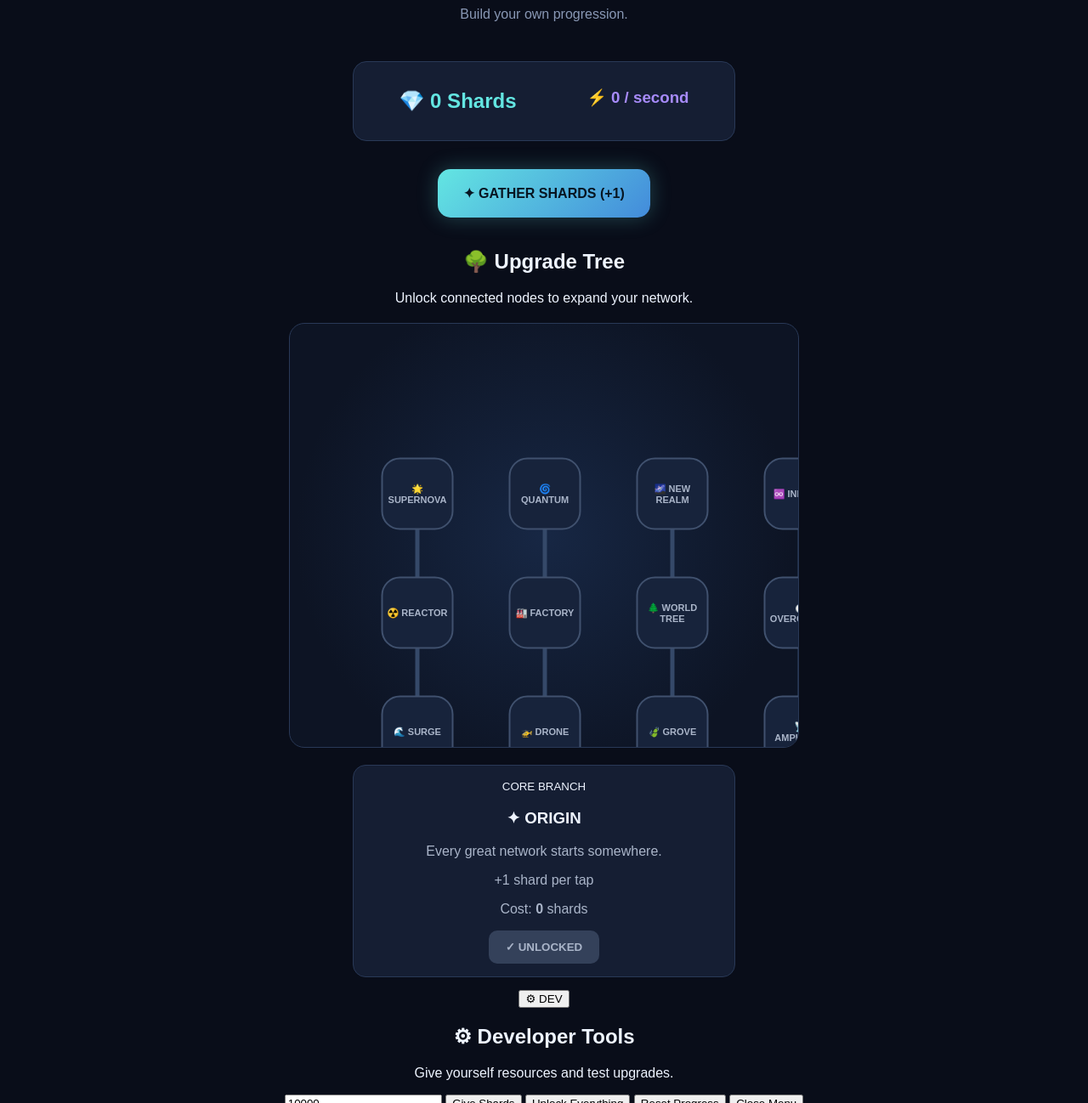
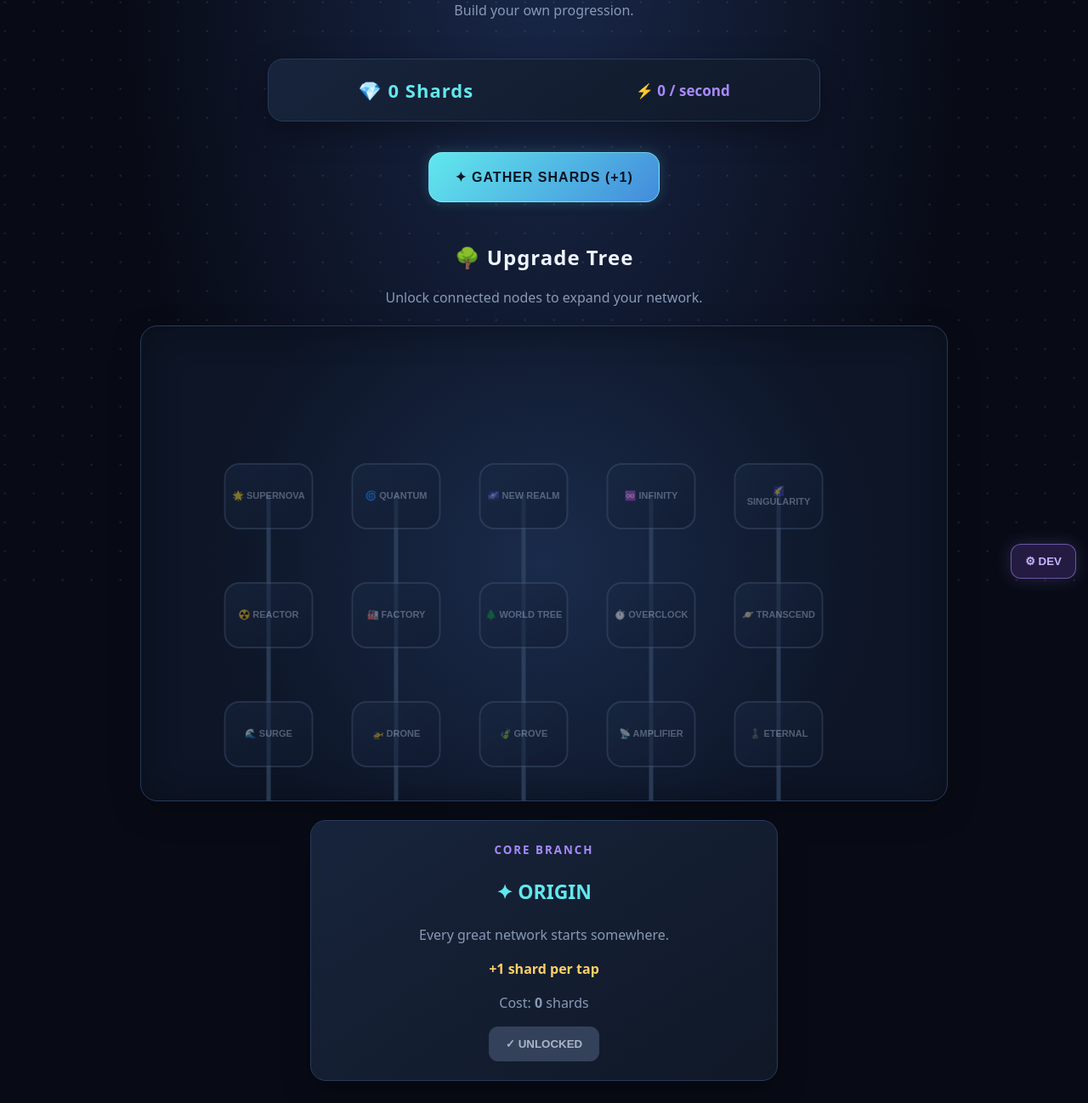
Before and after one commit to maladojbabajka1-netizen/branchbound, a website: page index.html in a window 1280 px wide. Shown: the part 105-1403 px from the top of the page at 85% size. Drawn offline with Linux system fonts and the light colour scheme.

Commit message:
Update style.css

```diff
--- a/style.css
+++ b/style.css
@@ -3,83 +3,155 @@
   box-sizing: border-box;
 }
 
+:root {
+  --bg: #080b16;
+  --panel: #111a2c;
+  --panel-light: #192641;
+  --border: #283b5c;
+  --cyan: #61e8ed;
+  --purple: #a78bfa;
+  --gold: #ffd166;
+  --text: #edf4ff;
+  --muted: #8999b5;
+}
+
 body {
   margin: 0;
-  padding: 18px;
+  padding: 16px;
   min-height: 100vh;
-  background: #090d19;
-  color: #eef4ff;
-  font-family: Arial, sans-serif;
+  overflow-x: hidden;
+  background:
+    radial-gradient(ellipse at 50% 0%, #19284a 0%, transparent 55%),
+    var(--bg);
+  color: var(--text);
+  font-family: system-ui, Arial, sans-serif;
   text-align: center;
+  animation: fadeIn .7s ease both;
+}
+
+body::before {
+  content: "";
+  position: fixed;
+  inset: 0;
+  pointer-events: none;
+  opacity: .17;
+  background-image: radial-gradient(#8da9dc 1px, transparent 1px);
+  background-size: 34px 34px;
+  animation: backgroundDrift 30s linear infinite;
+  z-index: -1;
 }
 
 header {
-  padding: 15px;
+  padding: 24px 10px 12px;
 }
 
 header h1 {
-  color: #63e6e2;
+  margin: 0;
+  font-size: clamp(28px, 7vw, 42px);
   letter-spacing: 5px;
+  color: var(--cyan);
+  text-shadow: 0 0 25px #61e8ed66;
+  animation: titleGlow 3s ease-in-out infinite alternate;
 }
 
 header p {
-  color: #8998b5;
+  color: var(--muted);
+  margin-top: 9px;
+}
+
+main {
+  max-width: 950px;
+  margin: auto;
 }
 
 .stats {
   display: flex;
   justify-content: space-around;
+  align-items: center;
   flex-wrap: wrap;
-  background: #151e33;
-  border: 1px solid #293957;
-  border-radius: 16px;
-  padding: 12px;
-  margin: 15px auto;
-  max-width: 450px;
+  gap: 12px;
+  max-width: 650px;
+  margin: 18px auto;
+  padding: 16px;
+  background: linear-gradient(145deg, #17243b, #10192a);
+  border: 1px solid var(--border);
+  border-radius: 18px;
+  box-shadow: 0 12px 35px #0005;
+  animation: slideUp .6s ease both;
+}
+
+.stats h2,
+.stats h3 {
+  margin: 5px;
 }
 
 .stats h2 {
-  color: #63e6e2;
+  color: var(--cyan);
+  font-size: 22px;
 }
 
 .stats h3 {
-  color: #a78bfa;
+  color: var(--purple);
+  font-size: 17px;
 }
 
 #tapButton {
-  background: linear-gradient(135deg, #63e6e2, #438bdb);
+  position: relative;
+  overflow: hidden;
+  margin: 18px 0 28px;
+  padding: 19px 30px;
+  border: 1px solid #8fffff88;
+  border-radius: 16px;
+  background: linear-gradient(135deg, #61e8ed, #438bdb);
   color: #071522;
-  border: none;
-  border-radius: 15px;
-  padding: 19px 30px;
   font-size: 16px;
-  font-weight: bold;
-  margin: 18px;
-  box-shadow: 0 0 25px #63e6e244;
+  font-weight: 900;
+  letter-spacing: 1px;
+  box-shadow: 0 0 25px #61e8ed33;
+  cursor: pointer;
+  transition: transform .15s, box-shadow .2s;
+  animation: buttonGlow 2.5s infinite alternate;
 }
 
 #tapButton:active {
-  transform: scale(.95);
+  transform: scale(.94);
+}
+
+#tapButton:hover {
+  box-shadow: 0 0 35px #61e8ed77;
+}
+
+h2 {
+  letter-spacing: 1px;
+}
+
+main > p {
+  color: var(--muted);
 }
 
 .tree {
   position: relative;
   width: 100%;
-  max-width: 600px;
-  height: 500px;
-  margin: 20px auto;
-  background: radial-gradient(circle, #172744, #0d1424 75%);
-  border: 1px solid #293957;
-  border-radius: 18px;
+  height: min(650px, 70vh);
+  min-height: 430px;
+  margin: 22px auto;
   overflow: auto;
+  border: 1px solid var(--border);
+  border-radius: 20px;
+  background:
+    radial-gradient(circle at center, #1a2b4b, #0d1526 72%);
+  box-shadow: inset 0 0 45px #0005, 0 12px 35px #0004;
+  scrollbar-color: #526b91 #10192a;
+  scrollbar-width: thin;
 }
 
-#nodes, #connections {
+#nodes,
+#connections {
   position: absolute;
-  width: 600px;
-  height: 500px;
   top: 0;
   left: 0;
+  width: 900px;
+  height: 1000px;
 }
 
 #connections {
@@ -89,67 +161,274 @@ header p {
 .node {
   position: absolute;
   transform: translate(-50%, -50%);
-  width: 85px;
-  height: 85px;
-  border-radius: 22px;
+  width: 105px;
+  min-height: 78px;
+  padding: 8px 5px;
   border: 2px solid #40516e;
-  background: #17233b;
-  color: #aab5c9;
+  border-radius: 18px;
+  background: linear-gradient(145deg, #1c2c47, #111b30);
+  color: #9eabc1;
   font-size: 11px;
-  font-weight: bold;
-  padding: 5px;
+  font-weight: 800;
+  cursor: pointer;
   z-index: 2;
+  transition:
+    transform .2s ease,
+    border-color .2s,
+    box-shadow .2s,
+    background .2s;
+}
+
+.node:active {
+  transform: translate(-50%, -50%) scale(.9);
+}
+
+.node.locked {
+  opacity: .48;
 }
 
 .node.available {
-  border-color: #ffd166;
-  color: #ffd166;
-  box-shadow: 0 0 16px #ffd16644;
+  border-color: var(--gold);
+  color: var(--gold);
+  box-shadow: 0 0 18px #ffd16633;
+  animation: nodePulse 2s ease-in-out infinite;
+}
+
+.node.available:hover {
+  transform: translate(-50%, -50%) scale(1.08);
+  box-shadow: 0 0 28px #ffd16688;
 }
 
 .node.unlocked {
-  border-color: #63e6e2;
-  color: #63e6e2;
-  background: #12333d;
-  box-shadow: 0 0 18px #63e6e244;
-}
-
-.node:disabled {
-  opacity: .55;
+  border-color: var(--cyan);
+  color: var(--cyan);
+  background: linear-gradient(145deg, #16434c, #102c3a);
+  box-shadow: 0 0 20px #61e8ed44;
+  animation: unlockPop .4s ease both;
 }
 
 .edge {
-  stroke: #354969;
+  stroke: #344967;
   stroke-width: 5;
+  stroke-linecap: round;
+  opacity: .7;
 }
 
 .edge.active {
-  stroke: #63e6e2;
-  filter: drop-shadow(0 0 5px #63e6e2);
+  stroke: var(--cyan);
+  filter: drop-shadow(0 0 6px var(--cyan));
+  animation: lineGlow 2s ease-in-out infinite alternate;
 }
 
 .details {
-  max-width: 450px;
-  margin: 15px auto;
-  padding: 15px;
-  background: #151e33;
-  border: 1px solid #293957;
-  border-radius: 15px;
+  max-width: 550px;
+  margin: 22px auto;
+  padding: 22px;
+  border: 1px solid var(--border);
+  border-radius: 18px;
+  background: linear-gradient(145deg, #17243b, #101827);
+  box-shadow: 0 12px 35px #0005;
+  animation: slideUp .35s ease both;
+}
+
+.details small {
+  color: var(--purple);
+  font-weight: 800;
+  letter-spacing: 2px;
+}
+
+.details h3 {
+  color: var(--cyan);
+  font-size: 23px;
 }
 
 .details p {
-  color: #aab5c9;
+  color: var(--muted);
+  line-height: 1.5;
 }
 
-#buyButton {
-  padding: 12px 20px;
-  background: #ffd166;
-  border: none;
-  border-radius: 10px;
-  font-weight: bold;
+.details .effect {
+  color: var(--gold);
+  font-weight: 800;
+}
+
+#buyButton,
+#devPanel button {
+  border: 0;
+  border-radius: 11px;
+  padding: 13px 20px;
+  background: linear-gradient(135deg, var(--gold), #f0a94d);
+  color: #171323;
+  font-weight: 900;
+  cursor: pointer;
+  transition: transform .15s, filter .2s;
+}
+
+#buyButton:active,
+#devPanel button:active {
+  transform: scale(.95);
 }
 
 #buyButton:disabled {
   background: #34415a;
   color: #aab5c9;
+  cursor: not-allowed;
 }
+
+#devToggle {
+  position: fixed;
+  right: 14px;
+  bottom: 14px;
+  z-index: 20;
+  padding: 12px 16px;
+  border: 1px solid #a78bfa88;
+  border-radius: 12px;
+  background: #241b43;
+  color: #c4b5fd;
+  font-weight: 900;
+  box-shadow: 0 0 20px #a78bfa33;
+  cursor: pointer;
+  transition: transform .2s;
+}
+
+#devToggle:active {
+  transform: scale(.92);
+}
+
+#devPanel {
+  position: fixed;
+  right: 14px;
+  bottom: 70px;
+  z-index: 19;
+  display: none;
+  width: min(310px, calc(100vw - 28px));
+  padding: 20px;
+  border: 1px solid #a78bfa77;
+  border-radius: 18px;
+  background: #15152a;
+  box-shadow: 0 0 35px #000a, 0 0 20px #a78bfa22;
+  text-align: left;
+}
+
+#devPanel.open {
+  display: block;
+  animation: panelEnter .25s ease both;
+}
+
+#devPanel h2 {
+  color: #c4b5fd;
+  font-size: 19px;
+}
+
+#devPanel p {
+  color: var(--muted);
+  font-size: 13px;
+}
+
+#devPanel input {
+  width: 100%;
+  margin: 8px 0 12px;
+  padding: 12px;
+  border: 1px solid var(--border);
+  border-radius: 10px;
+  background: #0b1221;
+  color: white;
+  font-size: 16px;
+}
+
+#devPanel button {
+  width: 100%;
+  margin: 5px 0;
+  background: #302451;
+  color: #d5c7ff;
+  border: 1px solid #8065be;
+}
+
+@keyframes fadeIn {
+  from { opacity: 0; }
+  to { opacity: 1; }
+}
+
+@keyframes slideUp {
+  from { opacity: 0; transform: translateY(16px); }
+  to { opacity: 1; transform: translateY(0); }
+}
+
+@keyframes titleGlow {
+  from { text-shadow: 0 0 12px #61e8ed44; }
+  to { text-shadow: 0 0 30px #61e8edaa; }
+}
+
+@keyframes buttonGlow {
+  from { box-shadow: 0 0 15px #61e8ed33; }
+  to { box-shadow: 0 0 30px #61e8ed77; }
+}
+
+@keyframes nodePulse {
+  0%, 100% { box-shadow: 0 0 10px #ffd16622; }
+  50% { box-shadow: 0 0 24px #ffd16677; }
+}
+
+@keyframes unlockPop {
+  0% { transform: translate(-50%, -50%) scale(.75); }
+  70% { transform: translate(-50%, -50%) scale(1.12); }
+  100% { transform: translate(-50%, -50%) scale(1); }
+}
+
+@keyframes lineGlow {
+  from { opacity: .65; }
+  to { opacity: 1; }
+}
+
+@keyframes panelEnter {
+  from { opacity: 0; transform: translateY(12px) scale(.96); }
+  to { opacity: 1; transform: translateY(0) scale(1); }
+}
+
+@keyframes backgroundDrift {
+  from { background-position: 0 0; }
+  to { background-position: 340px 340px; }
+}
+
+@media (max-width: 500px) {
+  body {
+    padding: 10px;
+  }
+
+  header {
+    padding-top: 18px;
+  }
+
+  .stats {
+    padding: 12px 6px;
+  }
+
+  .stats h2 {
+    font-size: 18px;
+  }
+
+  .stats h3 {
+    font-size: 14px;
+  }
+
+  #tapButton {
+    width: 95%;
+    max-width: 360px;
+  }
+
+  .tree {
+    height: 560px;
+  }
+
+  .details {
+    padding: 17px;
+  }
+}
+
+@media (prefers-reduced-motion: reduce) {
+  *, *::before, *::after {
+    animation-duration: .01ms !important;
+    animation-iteration-count: 1 !important;
+    scroll-behavior: auto !important;
+  }
+}
```
